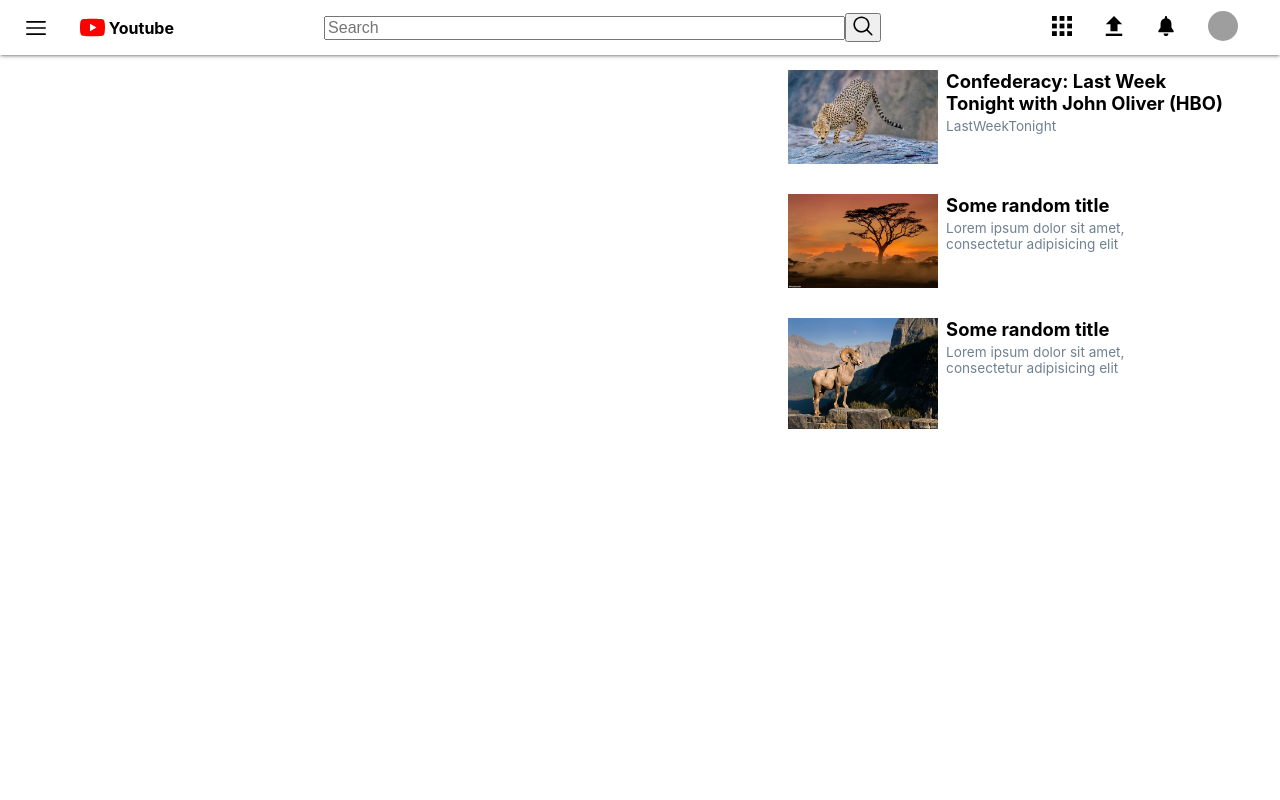
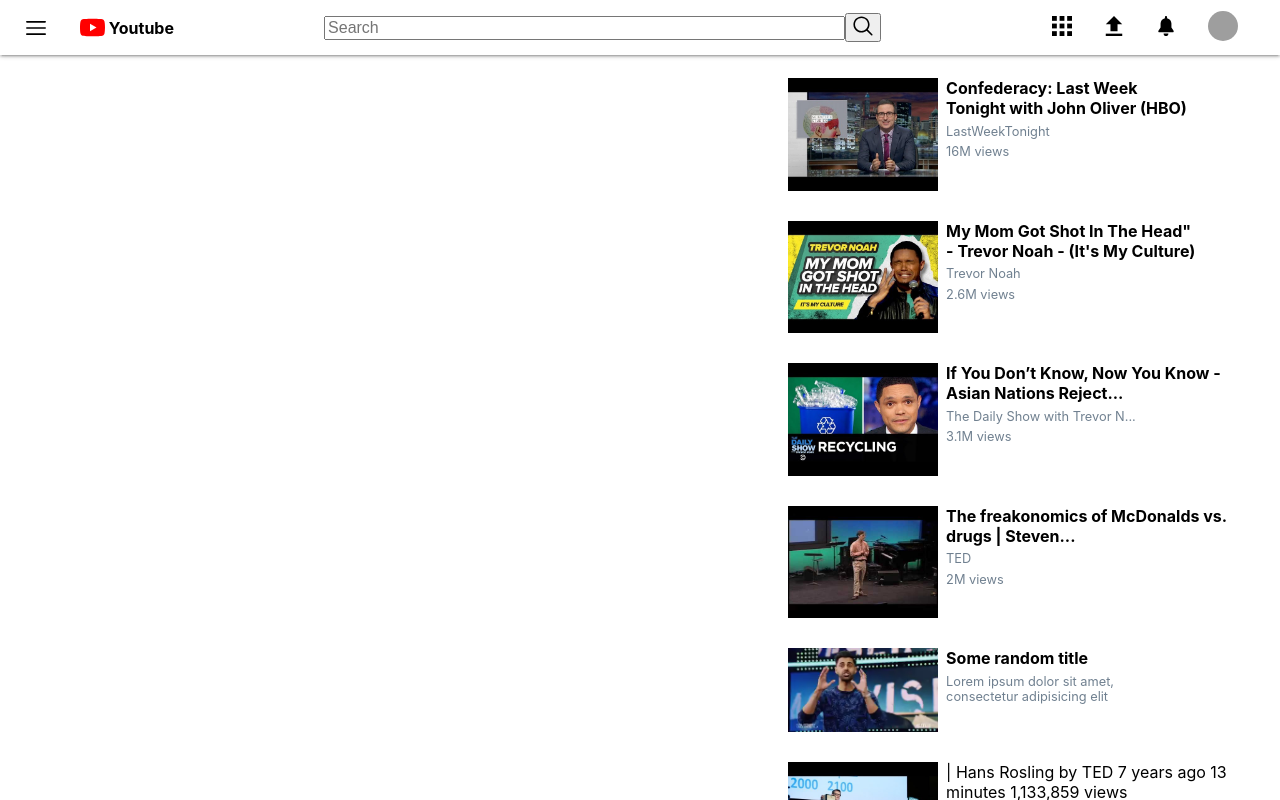
Before and after one commit to fedgut/Youtube-Clone, a plain HTML site: page index.html in a window 1280 px wide. Drawn offline with Linux system fonts and the light colour scheme; grey boxes are pictures that could not be loaded.

Commit message:
added real thumbnails

```diff
--- a/css/style.css
+++ b/css/style.css
@@ -96,10 +96,10 @@ main {
 main .main-content, main .other-videos {
   height: calc(100vh - 55px);
   overflow-y: auto;
+  padding-top: .5rem;
 }
 
-.other-videos {
-  }
+.other-videos {}
 
 .video-thumbnail {
   display: grid;
@@ -110,14 +110,14 @@ main .main-content, main .other-videos {
 
 .thumbnail-content h3 {
   margin: 0px;
-  font-size: 1.15rem;
+  font-size: 1rem;
   max-width: 90%;
 }
 
 .thumbnail-content p {
-  font-size: 0.85rem;
+  font-size: 0.8rem;
   margin: 0px;
-  margin-top: 0.25rem;
+  margin-top: 0.35rem;
   color: slategray;
   max-width: 60%;
 }
--- a/index.html
+++ b/index.html
@@ -1,5 +1,6 @@
 <!DOCTYPE html>
 <html lang="en">
+
 <head>
   <meta charset="UTF-8">
   <meta name="viewport" content="width=device-width, initial-scale=1.0">
@@ -7,6 +8,7 @@
   <title>Youtube Player Clone</title>
   <link rel="stylesheet" href="css/style.css">
 </head>
+
 <body>
   <nav>
     <div class="brand">
@@ -33,7 +35,8 @@
         <img src="vectors/bell.svg" alt="Upload">
       </a>
       <a href="#">
-        <img class="avatar" src="https://en.gravatar.com/userimage/98746283/d5c581c1eba2b9df4c996ec50ca8ad58.jpg" alt="jalasem">
+        <img class="avatar" src="https://en.gravatar.com/userimage/98746283/d5c581c1eba2b9df4c996ec50ca8ad58.jpg"
+          alt="jalasem">
       </a>
     </div>
   </nav>
@@ -43,29 +46,79 @@
 
     </section>
     <aside class="other-videos">
-      <a href="#" class="video-thumbnail">
-        <img  src="images/cat.jpg" alt="A wild big cat">
+      <a href="https://www.youtube.com/watch?v=0Rnq1NpHdmw" class="video-thumbnail" target="_blank">
+        <img src="images/hbo_thumb.jpg" alt="A wild big cat">
         <div class="thumbnail-content">
-          <h3>Confederacy: Last Week Tonight with John Oliver (HBO)</h3>
+          <h3>Confederacy: Last Week <br />Tonight with John Oliver (HBO)</h3>
           <p>LastWeekTonight</p>
+          <p>16M views</p>
         </div>
       </a>
       <a href="#" class="video-thumbnail">
-         <img  src="images/savana.jpg" alt="A beautifull Savannah">
+        <img src="images/trevor.jpg" alt="A beautifull Savannah">
+        <div class="thumbnail-content">
+          <h3>My Mom Got Shot In The Head" <br /> - Trevor Noah - (It's My Culture)</h3>
+          <p>Trevor Noah</p>
+          <p>2.6M views</p>
+        </div>
+      </a>
+      <a href="#" class="video-thumbnail">
+        <img src="images/recycling.jpg" alt="A magestic mountain goat">
+        <div class="thumbnail-content">
+          <h3>If You Don’t Know, Now You Know - Asian Nations Reject...</h3>
+          <p>The Daily Show with Trevor N...</p>
+          <p>3.1M views</p>
+        </div>
+      </a>
+      <a href="#" class="video-thumbnail">
+        <img src="images/freak.jpg" alt="A magestic mountain goat">
+        <div class="thumbnail-content">
+          <h3>The freakonomics of McDonalds vs. drugs | Steven...</h3>
+          <p>TED</p>
+          <p>2M views</p>
+        </div>
+      </a>
+      <a href="#" class="video-thumbnail">
+        <img src="images/dark_side.webp" alt="A magestic mountain goat">
         <div class="thumbnail-content">
           <h3>Some random title</h3>
           <p>Lorem ipsum dolor sit amet, consectetur adipisicing elit</p>
         </div>
       </a>
       <a href="#" class="video-thumbnail">
-         <img src="images/goat.jpg" alt="A magestic mountain goat">
+        <img src="images/religion.jpg" alt="A magestic mountain goat">
+        <div class="thumbnail-content">
+          | Hans Rosling by TED 7 years ago 13 minutes 1,133,859 views
+          <h3>Religions and babies</h3>
+          <p>TED</p>
+          <p>1.1M views</p>
+        </div>
+      </a>
+      <a href="#" class="video-thumbnail">
+        <img src="images/sex_ed.jpg" alt="Sex Education: Last Week Tonight with John Oliver (HBO)">
+        <div class="thumbnail-content">
+          <h3>Sex Education: Last Week Tonight with John Oliver (HBO)</h3>
+          <p>LastWeekTonight</p>
+          <p>18M views</p>
+        </div>
+      </a>
+      <a href="#" class="video-thumbnail">
+        <img src="images/trevor_most-viewed.jpg" alt="Trevor Noah - Most Viewed Videos of 2019 (So Far)">
+        <div class="thumbnail-content">
+          <h3>Trevor Noah - Most Viewed Videos of 2019 (So Far)</h3>
+          <p>Trevor Noah</p>
+          <p>583K views</p>
+        </div>
+      </a>
+      <!-- <a href="#" class="video-thumbnail">
+        <img src="images/dark_side.webp" alt="A magestic mountain goat">
         <div class="thumbnail-content">
           <h3>Some random title</h3>
           <p>Lorem ipsum dolor sit amet, consectetur adipisicing elit</p>
         </div>
-      </a>
-
+      </a> -->
     </aside>
   </main>
 </body>
+
 </html>
```
Also changed, not shown: images/dark_side.jpg (added), images/dark_side.webp (added), images/freak.jpg (added), images/hbo_thumb.jpg (added), images/recycling.jpg (added), images/religion.jpg (added), images/sex_ed.jpg (added), images/trevor.jpg (added), images/trevor_most-viewed.jpg (added). Lines whose indentation alone changed are shown as unchanged.
